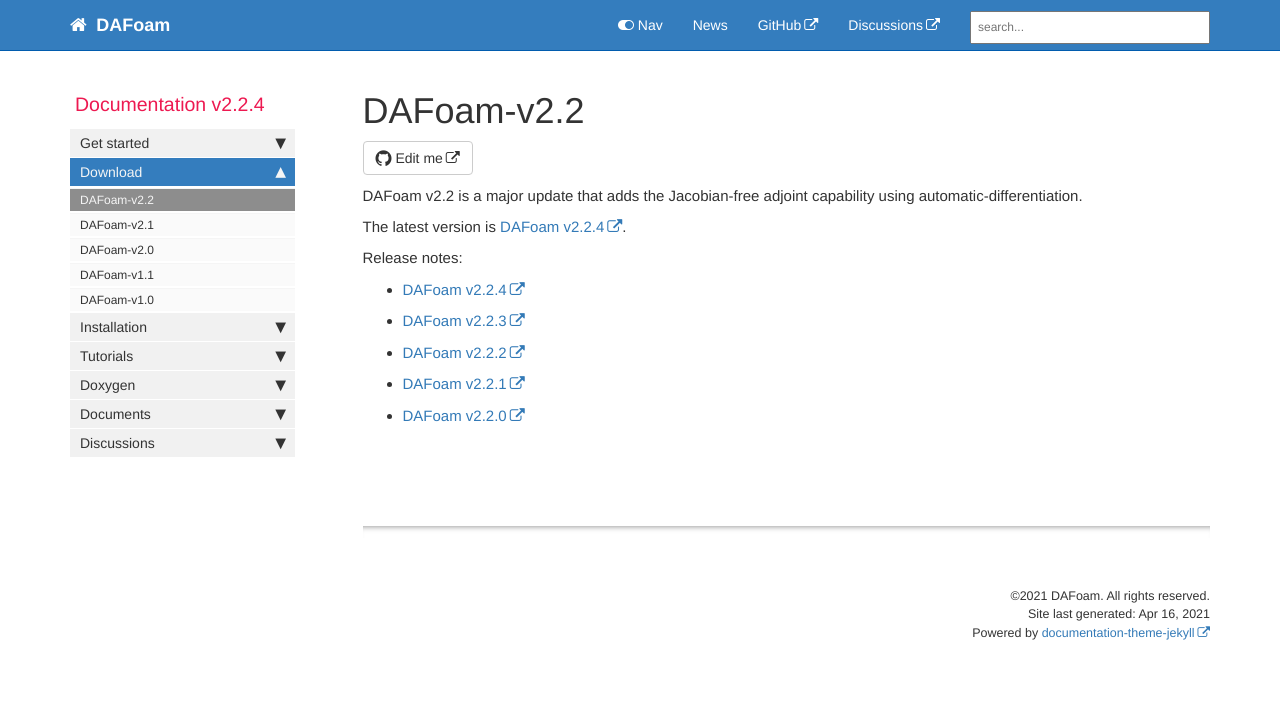
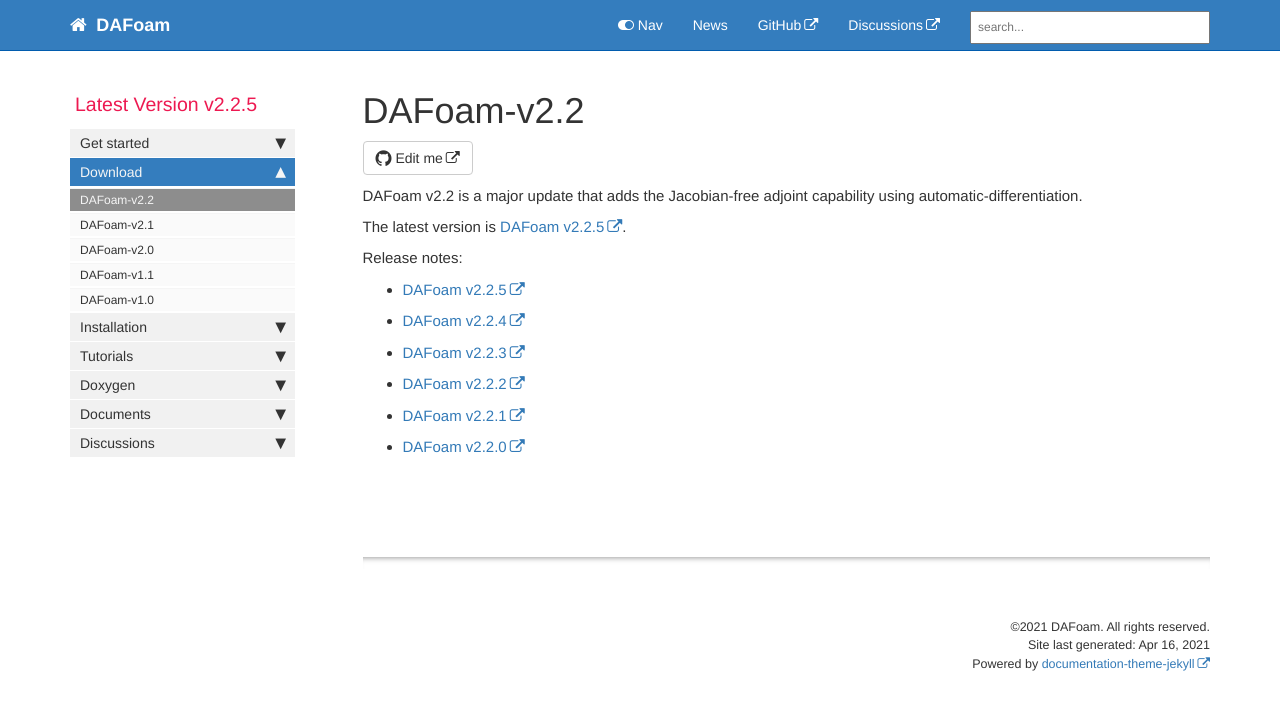
Before and after one commit to DAFoam/DAFoam.github.io, a Jekyll site: the page built from pages/mydoc/mydoc_download_v2.2.md, in a window 1280 px wide. Shown: the top 710 px of the page. Built offline with Jekyll 4.4.1, drawn with Linux system fonts in a browser that asks for light colours; comment, search, counter and statistics services are not loaded.

Commit message:
content update

```diff
--- a/_config.yml
+++ b/_config.yml
@@ -12,7 +12,7 @@ site_title: DAFoam
 company_name: DAFoam
 # this appears in the footer
 
-latest_version: v2.2.4
+latest_version: v2.2.5
 # define the latest version of DAFoam
 
 github_editme_path: DAFoam/DAFoam.github.io/blob/master/
--- a/_data/sidebars/mydoc_sidebar.yml
+++ b/_data/sidebars/mydoc_sidebar.yml
@@ -2,7 +2,7 @@
 
 entries:
 - title: sidebar
-  product: Documentation v2.2.4
+  product: Latest Version v2.2.5
   version:
   folders:
 
--- a/pages/mydoc/mydoc_download_v2.2.md
+++ b/pages/mydoc/mydoc_download_v2.2.md
@@ -13,6 +13,8 @@ The latest version is [DAFoam {{ site.latest_version }}](https://github.com/mdol
 
 Release notes:
 
+- [DAFoam v2.2.5](https://github.com/mdolab/dafoam/releases/tag/v2.2.5)
+
 - [DAFoam v2.2.4](https://github.com/mdolab/dafoam/releases/tag/v2.2.4)
 
 - [DAFoam v2.2.3](https://github.com/mdolab/dafoam/releases/tag/v2.2.3)
```
